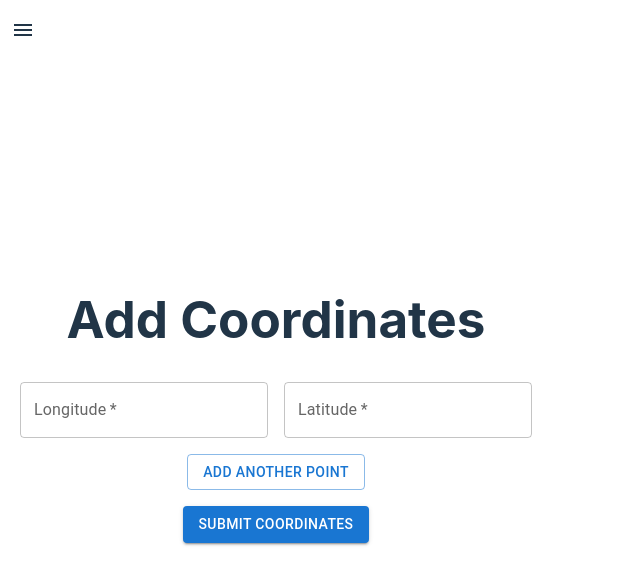
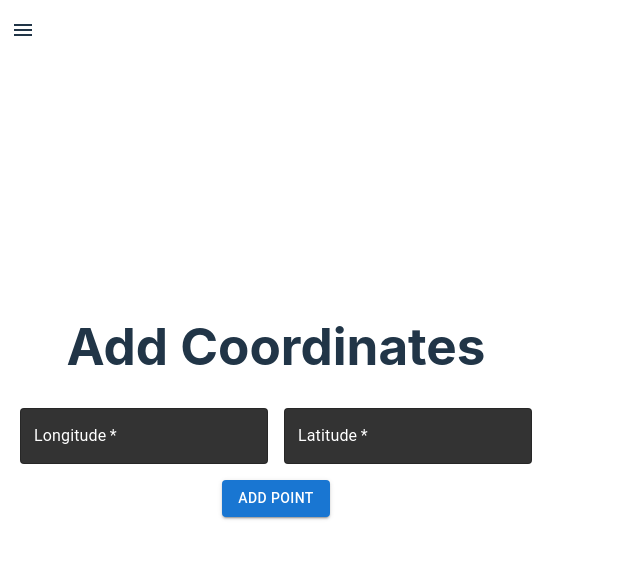
Before and after one commit to johnnyblaze993/electron-cesium, a React (Vite) app: page /add-coordinate in a window 1280 px wide. Shown: the top 584 px of the page, without its empty margins (0-640 px from the left). Built offline with nearby package versions, Linux system fonts and the light colour scheme.

Commit message:
plot point one at a time and create a polygon when 3 or more points are created

```diff
--- a/electron/electron.ts
+++ b/electron/electron.ts
@@ -53,10 +53,10 @@ ipcMain.on('open-test-window', () => {
 });
 
 // Listen for the coordinates sent from Test window
-ipcMain.on('send-coordinates', (_event, coordinates) => {
+ipcMain.on('send-coordinates', (_event, coordinate) => {
   if (mainWindow) {
-    // Send the coordinates to the main window (App.tsx)
-    mainWindow.webContents.send('update-coordinates', coordinates);
+    // Send the single coordinate to the main window (App.tsx)
+    mainWindow.webContents.send('update-coordinates', coordinate);
   }
 });
 
--- a/src/App.tsx
+++ b/src/App.tsx
@@ -1,70 +1,75 @@
 //@ts-nocheck
 
-import { Viewer, Entity, PolygonGraphics, CameraFlyTo } from 'resium';
-import { Cartesian3, Color, createWorldTerrainAsync, PolygonHierarchy } from 'cesium';
+import { Viewer, Entity, PolygonGraphics, PointGraphics } from 'resium';
+import { Cartesian3, Color, createWorldTerrainAsync, PolygonHierarchy, Ion } from 'cesium';
 import { useCoordinateStore } from './stores/coordinateStore';
-import { useNavigate } from 'react-router-dom';  // Import useNavigate for navigation
-import { useEffect } from 'react';
+import { useNavigate } from 'react-router-dom';
+import { useEffect, useRef } from 'react';
+
+// Set your Cesium Ion Access Token
+Ion.defaultAccessToken = 'eyJhbGciOiJIUzI1NiIsInR5cCI6IkpXVCJ9.eyJqdGkiOiI2M2I0NDlhNi0xM2ZmLTQzODEtOWQ3OC03OTg3NDU3MTBlODUiLCJpZCI6MjUwNTMwLCJpYXQiOjE3Mjk3NzgzNzR9.kb003ews9fyouXCJthtNxLDIYMukHobYM60UOiv5FpI';
 
 function App() {
-  const coordinates = useCoordinateStore((state) => state.coordinates);  // Retrieve coordinates from Zustand store
-  const setCoordinates = useCoordinateStore((state) => state.setCoordinates);  // Zustand function to set coordinates
+  const coordinates = useCoordinateStore((state) => state.coordinates) || [];  // Get coordinates from Zustand store, default to empty array
+  const addCoordinate = useCoordinateStore((state) => state.addCoordinate);  // Zustand function to add coordinate
   const navigate = useNavigate();  // Initialize navigation
+  const viewerRef = useRef(null);  // Reference to the Cesium Viewer
 
   const terrainProvider = createWorldTerrainAsync();
 
-  // Function to navigate to Test.tsx
-  const openTestWindow = () => {
-    window.electronAPI.openTestWindow();
-  };
+  // Listen for updates from Electron (when new coordinates are added)
+  useEffect(() => {
+    window.electronAPI.onCoordinatesUpdate((newCoordinate) => {
+      addCoordinate(newCoordinate);  // Add the new coordinate to Zustand store
+    });
+  }, [addCoordinate]);
 
-  // Listen for coordinates update from Test window (via ipcRenderer)
+  // Fly to the last added coordinate after a new one is added
   useEffect(() => {
-    window.electronAPI.onCoordinatesUpdate((newCoordinates) => {
-      setCoordinates(newCoordinates);  // Update the Zustand store with new coordinates
-    });
-  }, [setCoordinates]);
+    if (coordinates.length > 0 && viewerRef.current) {
+      const lastCoordinate = coordinates[coordinates.length - 1];
+      const lastPosition = Cartesian3.fromDegrees(
+        parseFloat(lastCoordinate.longitude),
+        parseFloat(lastCoordinate.latitude),
+        1000  // Set altitude to make sure it is visible
+      );
+      viewerRef.current.cesiumElement.camera.flyTo({
+        destination: lastPosition,
+        duration: 2,  // Smooth transition
+      });
+    }
+  }, [coordinates]);
 
-  // Convert coordinates to Cesium's Cartesian3 for PolygonGraphics hierarchy
-  const polygonPositions = coordinates.map(coord =>
-    Cartesian3.fromDegrees(parseFloat(coord.longitude), parseFloat(coord.latitude), 0)  // Set height to 0
-  );
+  // Convert coordinates to Cesium's Cartesian3 for PolygonGraphics
+  const polygonPositions = Array.isArray(coordinates)
+    ? coordinates.map((coord) => Cartesian3.fromDegrees(parseFloat(coord.longitude), parseFloat(coord.latitude), 0))
+    : [];
 
-  console.log('Rendering Coordinates:', coordinates);
-  console.log('Polygon Positions (Cartesian3):', polygonPositions);  // Log the positions to verify
-
-  // Adjust the camera position based on polygon center
-  const firstPosition = polygonPositions.length > 0 ? polygonPositions[0] : null;
+  console.log('Current Coordinates:', coordinates);
+  console.log('Polygon Positions:', polygonPositions);
 
   return (
     <div style={{ height: '100vh', width: '100vw', position: 'relative' }}>
       {/* Button to navigate to Test.tsx */}
-      <button onClick={openTestWindow} style={{ position: 'absolute', zIndex: 1000 }}>
+      <button onClick={() => window.electronAPI.openTestWindow()} style={{ position: 'absolute', zIndex: 1000 }}>
         Open Test Window
       </button>
 
-      <Viewer full terrainProvider={terrainProvider}>
-        {/* Move the camera closer to the polygon area */}
-        {firstPosition && (
-          <CameraFlyTo
-            destination={Cartesian3.fromDegrees(
-              parseFloat(coordinates[0].longitude),
-              parseFloat(coordinates[0].latitude),
-              10000  // Zoom in closer to the polygon (adjust this value if necessary)
-            )}
-            duration={3}
-          />
-        )}
+      <Viewer full terrainProvider={terrainProvider} ref={viewerRef}>
+        {/* Plot points dynamically */}
+        {polygonPositions.map((position, index) => (
+          <Entity key={index} position={position}>
+            <PointGraphics pixelSize={10} color={Color.RED} />
+          </Entity>
+        ))}
 
-        {/* Render polygon only if we have at least 3 valid points */}
+        {/* Draw polygon if we have at least 3 points */}
         {polygonPositions.length >= 3 && (
           <Entity name="Polygon">
             <PolygonGraphics
-              hierarchy={new PolygonHierarchy(polygonPositions)}  // Properly set the hierarchy
-              material={Color.RED.withAlpha(0.5)}  // Semi-transparent red color
-              height={0}  // Set polygon height to 0 to avoid terrain clamping
-              perPositionHeight={false}  // Ensures all positions share the same height
-              outline={true}
+              hierarchy={new PolygonHierarchy(polygonPositions)}  // Use the positions to create a polygon
+              material={Color.RED.withAlpha(0.5)}  // Semi-transparent red
+              outline={false}
               outlineColor={Color.BLACK}
             />
           </Entity>
--- a/src/components/AddCoordinate.tsx
+++ b/src/components/AddCoordinate.tsx
@@ -1,8 +1,8 @@
 //@ts-nocheck
 import React, { useState } from 'react';
-import DrawerMenu from './DrawerMenu';  // Import the DrawerMenu component
+import DrawerMenu from './DrawerMenu';
 import { TextField, Button, Box } from '@mui/material';
-import { useCoordinateStore } from '../stores/coordinateStore';  // Import Zustand store
+import { useCoordinateStore } from '../stores/coordinateStore';
 
 interface Coordinate {
     longitude: string;
@@ -10,65 +10,58 @@ interface Coordinate {
 }
 
 const AddCoordinate: React.FC = () => {
-  const [coordinates, setCoordinates] = useState<Coordinate[]>([{ longitude: '', latitude: '' }]);
-  const addCoordinate = useCoordinateStore((state) => state.addCoordinate);  // Zustand function to add a coordinate
+    const [coordinate, setCoordinate] = useState<Coordinate>({ longitude: '', latitude: '' });
+    const addCoordinate = useCoordinateStore((state) => state.addCoordinate);
 
     // Handle input changes for longitude and latitude
-  const handleInputChange = (index: number, field: string, value: string) => {
-    const updatedCoordinates = [...coordinates];
-    updatedCoordinates[index] = { ...updatedCoordinates[index], [field]: value };
-    setCoordinates(updatedCoordinates);
+    const handleInputChange = (field: string, value: string) => {
+        setCoordinate({
+            ...coordinate,
+            [field]: value,
+        });
     };
 
-  // Add a new coordinate input field
-  const handleAddPoint = () => {
-    setCoordinates([...coordinates, { longitude: '', latitude: '' }]);
-  };
-
-  // Handle form submission
+    // Handle form submission (add the point directly)
     const handleSubmit = (event: React.FormEvent) => {
         event.preventDefault();
-    coordinates.forEach((coordinate) => {
-      addCoordinate(coordinate);  // Add each coordinate to Zustand store
-    });
 
-    // Send the coordinates to the main window via ipcRenderer
-    window.electronAPI.sendCoordinates(coordinates);
+        // Add the coordinate to Zustand store
+        addCoordinate(coordinate);
 
-    console.log('Submitted Coordinates:', coordinates); // Log the coordinates to verify
+        // Send the single coordinate (not an array) to the Electron main process
+        window.electronAPI.sendCoordinates(coordinate);
+
+        // Reset the form for the next point
+        setCoordinate({ longitude: '', latitude: '' });
     };
 
     return (
         <div>
-      {/* DrawerMenu for navigation */}
             <DrawerMenu />
 
-      {/* Form for adding coordinates */}
             <Box sx={{ padding: '20px', textAlign: 'center' }}>
                 <h1>Add Coordinates</h1>
                 <form onSubmit={handleSubmit}>
-          {coordinates.map((coord, index) => (
-            <Box key={index} sx={{ display: 'flex', justifyContent: 'center', gap: 2, marginBottom: 2 }}>
+                    <Box sx={{ display: 'flex', justifyContent: 'center', gap: 2, marginBottom: 2 }}>
                         <TextField
                             label="Longitude"
-                value={coord.longitude}
-                onChange={(e) => handleInputChange(index, 'longitude', e.target.value)}
+                            value={coordinate.longitude}
+                            onChange={(e) => handleInputChange('longitude', e.target.value)}
                             required
+                            InputLabelProps={{ style: { color: '#ffffff' } }}
+                            InputProps={{ style: { color: '#ffffff', backgroundColor: '#333' } }}
                         />
                         <TextField
                             label="Latitude"
-                value={coord.latitude}
-                onChange={(e) => handleInputChange(index, 'latitude', e.target.value)}
+                            value={coordinate.latitude}
+                            onChange={(e) => handleInputChange('latitude', e.target.value)}
                             required
+                            InputLabelProps={{ style: { color: '#ffffff' } }}
+                            InputProps={{ style: { color: '#ffffff', backgroundColor: '#333' } }}
                         />
                     </Box>
-          ))}
-          <Button type="button" onClick={handleAddPoint} variant="outlined" sx={{ marginBottom: 2 }}>
-            Add Another Point
-          </Button>
-          <br />
                     <Button type="submit" variant="contained" color="primary">
-            Submit Coordinates
+                        Add Point
                     </Button>
                 </form>
             </Box>
```
Lines whose indentation alone changed are shown as unchanged.
